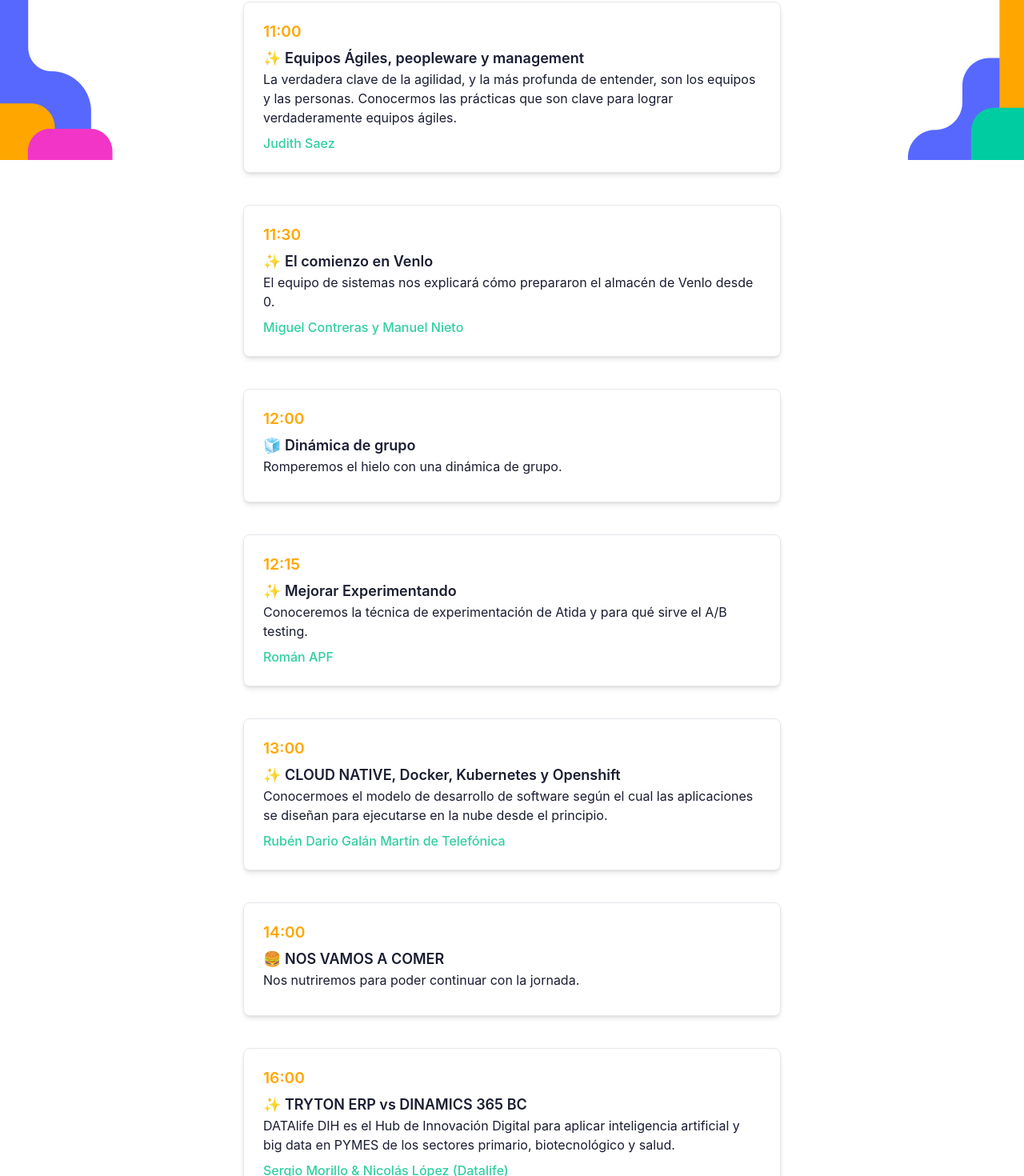
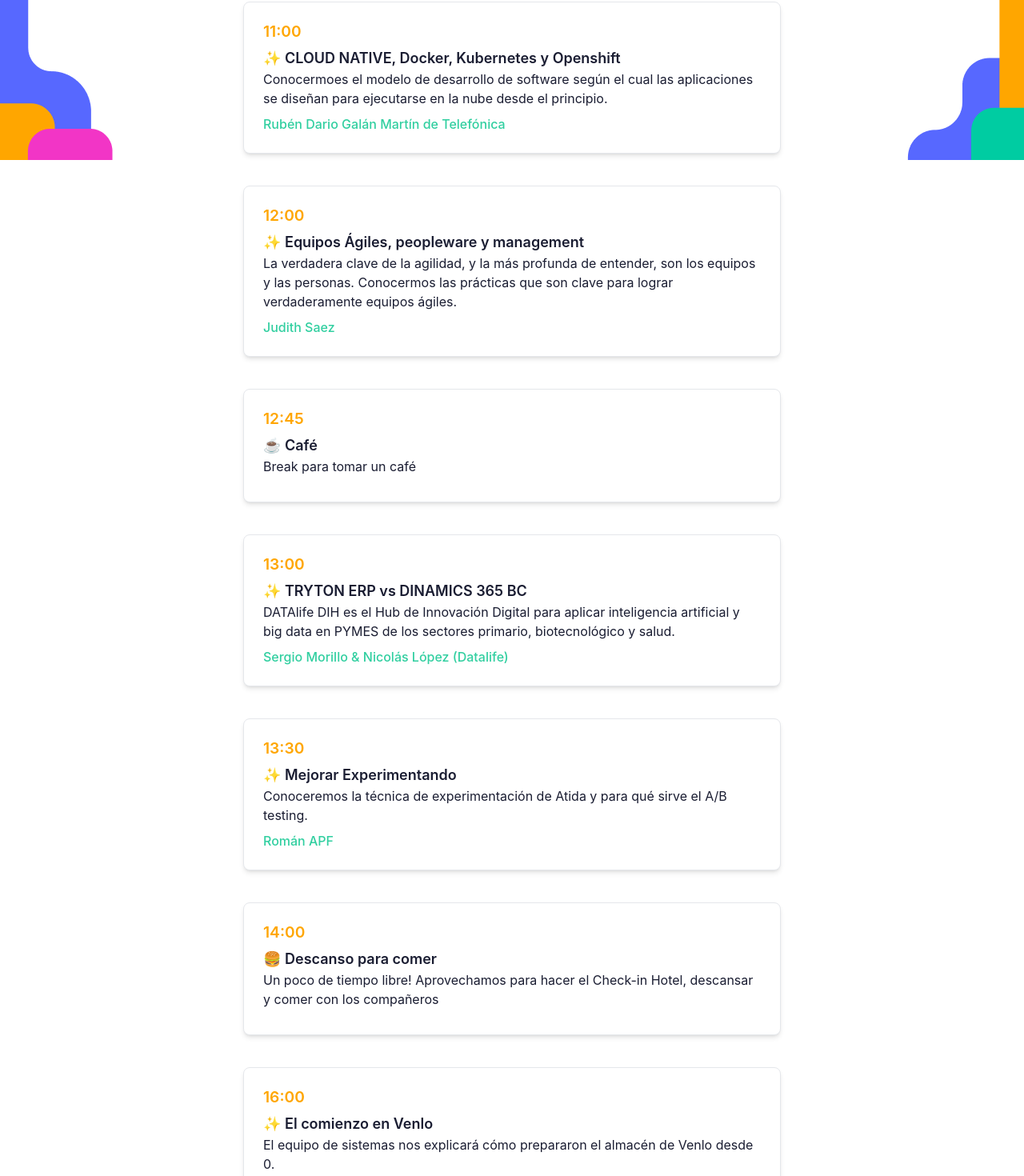
Before and after one commit to Romanapf/techy-2022, a Next.js app: page / in a window 1280 px wide. Shown: the part 600-2070 px from the top of the page at 80% size. Built offline with nearby package versions, Linux system fonts and the light colour scheme.

Commit message:
change timeline

```diff
--- a/src/components/Grid/Grid.tsx
+++ b/src/components/Grid/Grid.tsx
@@ -4,55 +4,55 @@ import { Card } from "../Card"
 export const Grid: React.FC = () => {
  const horario = [
         {
-            date: "10:00",
+            date: "9:30",
             title: "☕️ 🥐 Desayuno y acreditaciones",
             description: "¡Te invitamos a que te unas al desayuno en el que entregaremos las acreditaciones para el día de la tecnología!",
         },
         {
-            date: "10:30",
-            title: "🚀 Apertura",
+            date: "10:00",
+            title: "🚀 Acreditaciones y Apertura",
             description: "Introducción y presentación de los temas de la jornada en Techy 2022.",
             autor: "Javi Villa",
         },
          {
             date: "11:00",
+            title: "✨ CLOUD NATIVE, Docker, Kubernetes y Openshift",
+            description: "Conocermoes el modelo de desarrollo de software según el cual las aplicaciones se diseñan para ejecutarse en la nube desde el principio.",
+            autor: "Rubén Dario Galán Martín de Telefónica"
+        },
+        {
+            date: "12:00",
             title: "✨ Equipos Ágiles, peopleware y management",
             description: "La verdadera clave de la agilidad, y la más profunda de entender, son los equipos y las personas. Conocermos las prácticas que son clave para lograr verdaderamente equipos ágiles.",
             autor: "Judith Saez"
         },
          {
-            date: "11:30",
-            title: "✨ El comienzo en Venlo",
-            description: "El equipo de sistemas nos explicará cómo prepararon el almacén de Venlo desde 0.",
-            autor: "Miguel Contreras y Manuel Nieto"
+            date: "12:45",
+            title: "☕️ Café",
+            description: "Break para tomar un café",
         },
         {
-            date: "12:00",
-            title: "🧊 Dinámica de grupo",
-            description: "Romperemos el hielo con una dinámica de grupo.",
+            date: "13:00",
+            title: "✨ TRYTON ERP vs DINAMICS 365 BC",
+            description: "DATAlife DIH es el Hub de Innovación Digital para aplicar inteligencia artificial y big data en PYMES de los sectores primario, biotecnológico y salud.",
+            autor: "Sergio Morillo & Nicolás López (Datalife)"
         },
         {
-            date: "12:15",
+            date: "13:30",
             title: "✨ Mejorar Experimentando",
             description: "Conoceremos la técnica de experimentación de Atida y para qué sirve el A/B testing.",
             autor: "Román APF"
         },
          {
-            date: "13:00",
-            title: "✨ CLOUD NATIVE, Docker, Kubernetes y Openshift",
-            description: "Conocermoes el modelo de desarrollo de software según el cual las aplicaciones se diseñan para ejecutarse en la nube desde el principio.",
-            autor: "Rubén Dario Galán Martín de Telefónica"
-        },
-         {
             date: "14:00",
-            title: "🍔 NOS VAMOS A COMER",
-            description: "Nos nutriremos para poder continuar con la jornada."
+            title: "🍔 Descanso para comer",
+            description: "Un poco de tiempo libre! Aprovechamos para hacer el Check-in Hotel, descansar y comer con los compañeros"
         },
         {
             date: "16:00",
-            title: "✨ TRYTON ERP vs DINAMICS 365 BC",
-            description: "DATAlife DIH es el Hub de Innovación Digital para aplicar inteligencia artificial y big data en PYMES de los sectores primario, biotecnológico y salud.",
-            autor: "Sergio Morillo & Nicolás López (Datalife)"
+            title: "✨ El comienzo en Venlo",
+            description: "El equipo de sistemas nos explicará cómo prepararon el almacén de Venlo desde 0.",
+            autor: "Miguel Contreras y Manuel Nieto"
         },
         {
             date: "16:30",
```
Lines whose indentation alone changed are shown as unchanged.
